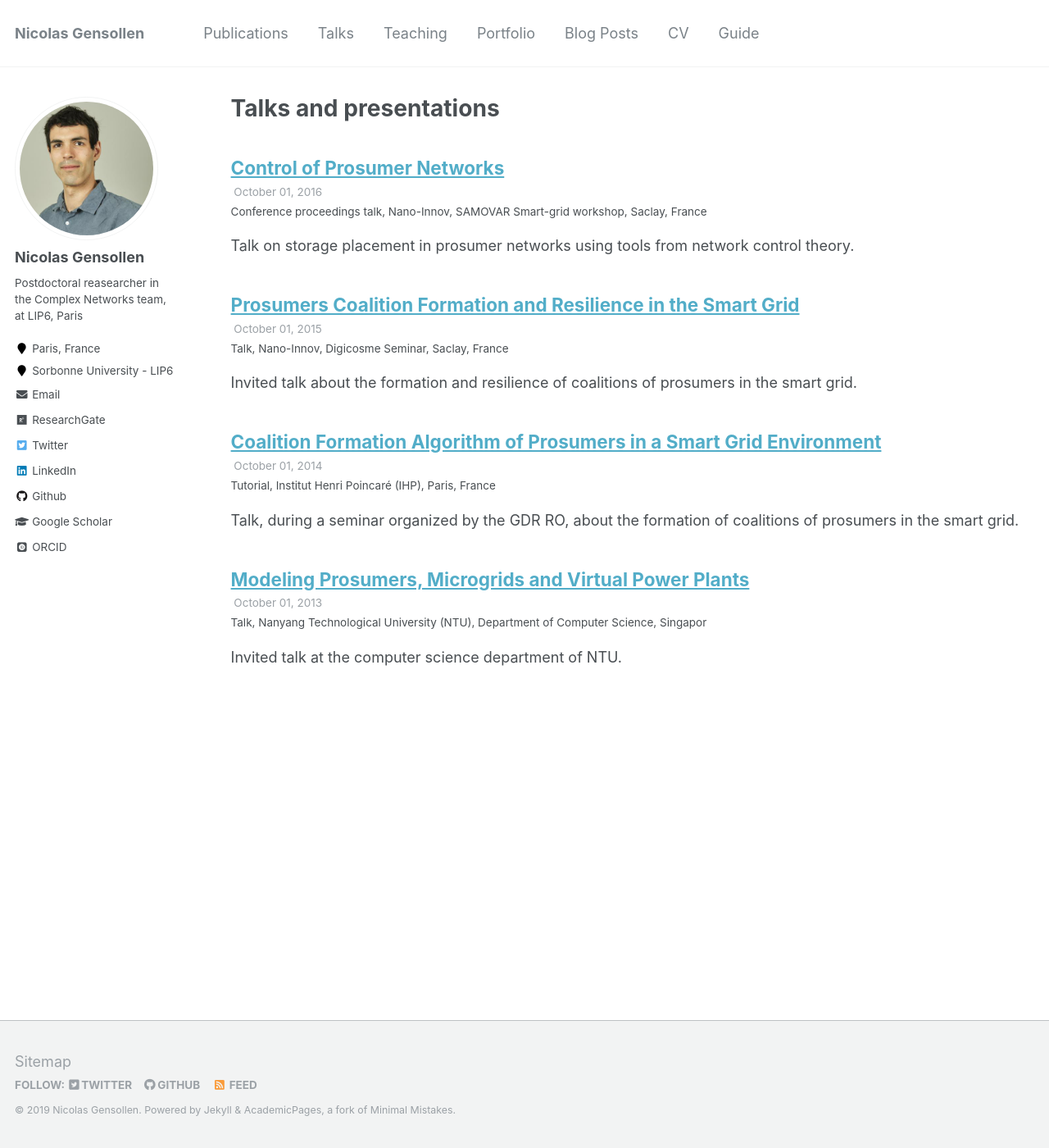
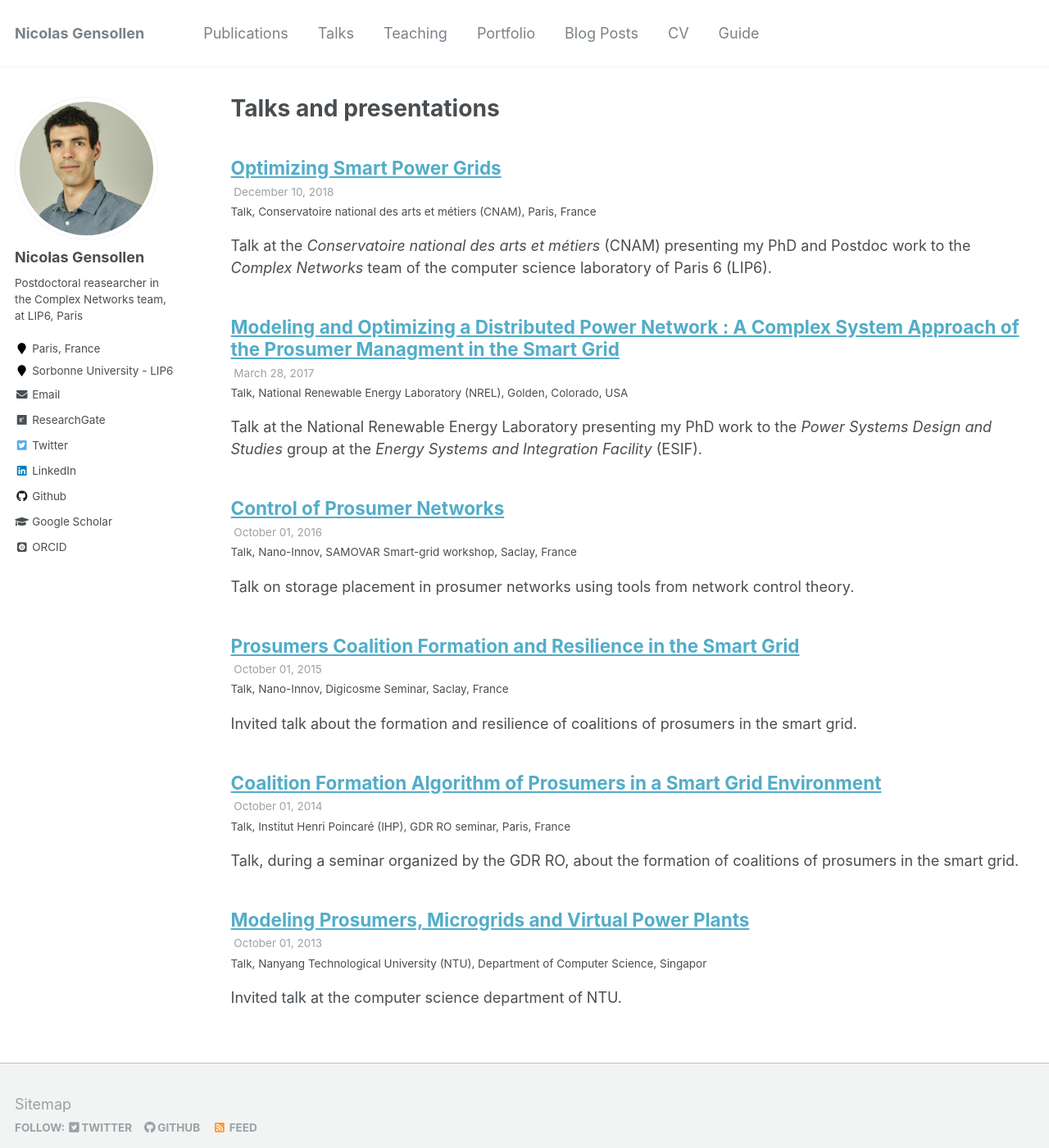
Before and after one commit to NicolasGensollen/nicolasgensollen.github.io, a Jekyll site: the page built from _pages/talks.html, in a window 1280 px wide and 1400 px high. Shown: the whole window at 82% size. Built offline with Jekyll 4.4.1, drawn with Linux system fonts in a browser that asks for light colours; some web fonts are replaced.

Commit message:
Continue adding talks

```diff
--- a/_talks/2014-10-01-talk-2.md
+++ b/_talks/2014-10-01-talk-2.md
@@ -1,9 +1,9 @@
 ---
 title: "Coalition Formation Algorithm of Prosumers in a Smart Grid Environment"
 collection: talks
-type: "Tutorial"
+type: "Talk"
 permalink: /talks/2014-10-01-talk-2
-venue: "Institut Henri Poincaré (IHP)"
+venue: "Institut Henri Poincaré (IHP), GDR RO seminar"
 date: 2014-10-01
 location: "Paris, France"
 ---
--- a/_talks/2016-10-01-talk-4.md
+++ b/_talks/2016-10-01-talk-4.md
@@ -1,7 +1,7 @@
 ---
 title: "Control of Prosumer Networks"
 collection: talks
-type: "Conference proceedings talk"
+type: "Talk"
 permalink: /talks/2016-10-01-talk-4
 venue: "Nano-Innov, SAMOVAR Smart-grid workshop"
 date: 2016-10-01
--- /dev/null
+++ b/_talks/2017-03-28-talk-5.md
@@ -0,0 +1,12 @@
+---
+title: "Modeling and Optimizing a Distributed Power Network : A Complex System Approach
+of the Prosumer Managment in the Smart Grid"
+collection: talks
+type: "Talk"
+permalink: /talks/2017-03-28-talk-5
+venue: "National Renewable Energy Laboratory (NREL)"
+date: 2017-03-28
+location: "Golden, Colorado, USA"
+---
+
+Talk at the National Renewable Energy Laboratory presenting my PhD work to the *Power Systems Design and Studies* group at the *Energy Systems and Integration Facility* (ESIF).
--- /dev/null
+++ b/_talks/2018-12-10-talk-6.md
@@ -0,0 +1,11 @@
+---
+title: "Optimizing Smart Power Grids"
+collection: talks
+type: "Talk"
+permalink: /talks/2018-12-10-talk-6
+venue: "Conservatoire national des arts et métiers (CNAM)"
+date: 2018-12-10
+location: "Paris, France"
+---
+
+Talk at the *Conservatoire national des arts et métiers* (CNAM) presenting my PhD and Postdoc work to the *Complex Networks* team of the computer science laboratory of Paris 6 (LIP6).
```
